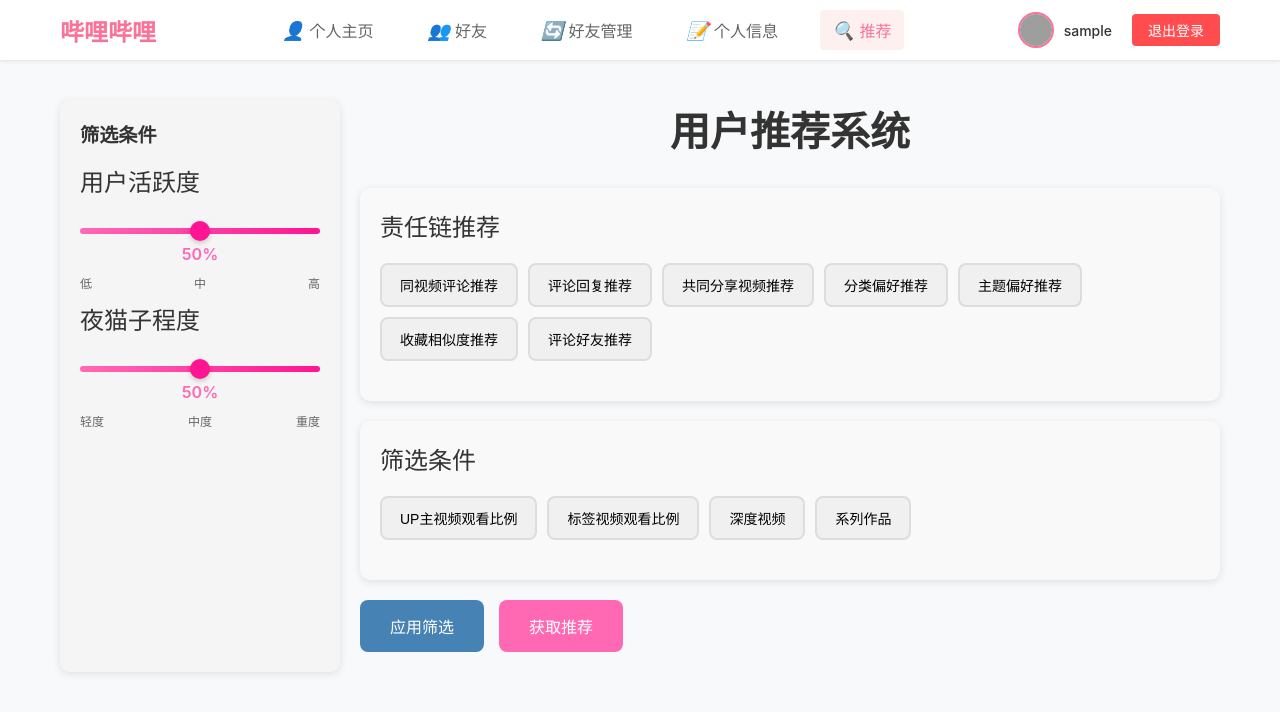
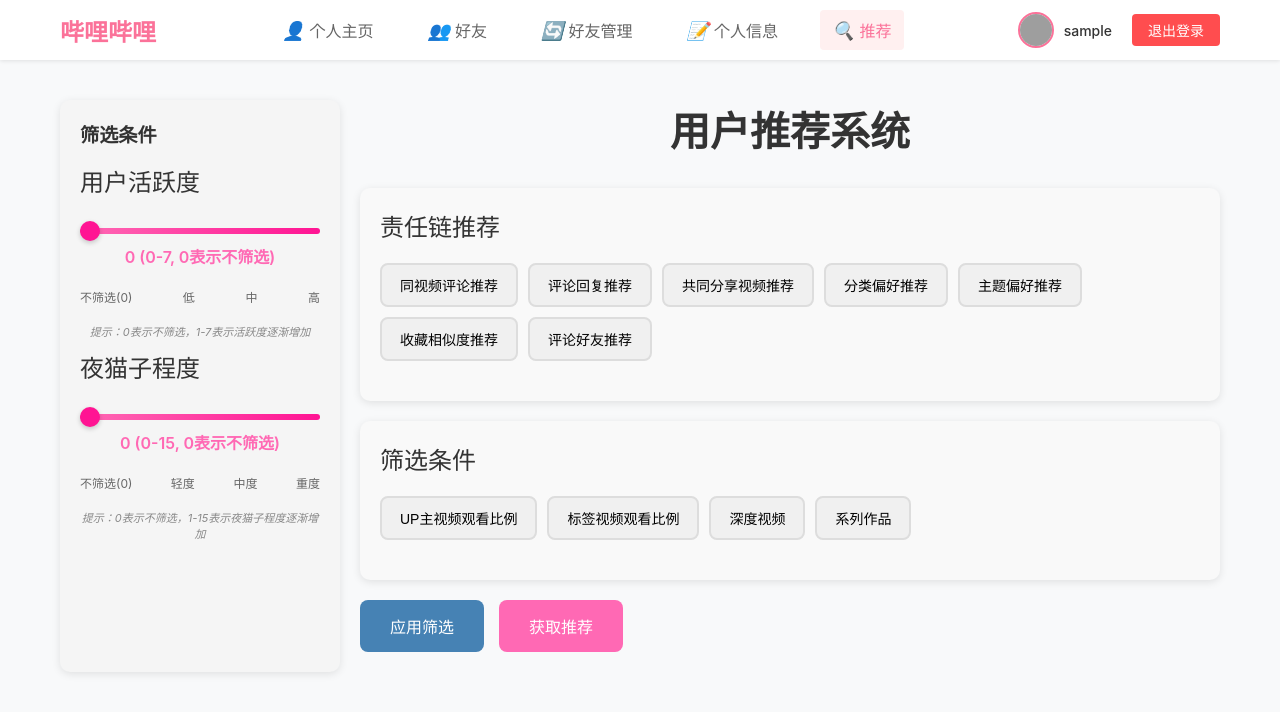
Before and after one commit to lieyanzhuifeng/bilibili_recommend_friend, a Vue app: page /recommendations in a window 1280 px wide. Shown: the top 712 px of the page. Built offline with nearby package versions, Linux system fonts and the light colour scheme; sample sign-in values are in the browser's storage; grey boxes are pictures that could not be loaded.

Commit message:
完成了推荐部分的责任链

```diff
--- a/src/services/api.js
+++ b/src/services/api.js
@@ -254,14 +254,14 @@ export const messageApi = {
 }
 
 export const recommendApi = {
-  // 推荐相关API（按照API2.md文档）
-  coComment: (userId) => get(`/api/recommend/co-comment/${userId}`),
-  reply: (userId) => get(`/api/recommend/reply/${userId}`),
-  sharedVideo: (userId) => get(`/api/recommend/shared-video/${userId}`),
-  category: (userId) => get(`/api/recommend/category/${userId}`),
-  theme: (userId) => get(`/api/recommend/theme/${userId}`),
-  favoriteSimilarity: (userId) => get(`/api/recommend/favorite-similarity/${userId}`),
-  commentFriends: (userId) => get(`/api/recommend/comment-friends/${userId}`)
+  // 推荐相关API（使用责任链筛选，按照API2.md文档）
+  coComment: ({ userId, activity, nightOwl } = {}) => get(`/api/chain/co-comment/${userId}`, { activity, nightOwl }),
+  reply: ({ userId, activity, nightOwl } = {}) => get(`/api/chain/reply/${userId}`, { activity, nightOwl }),
+  sharedVideo: ({ userId, activity, nightOwl } = {}) => get(`/api/chain/shared-video/${userId}`, { activity, nightOwl }),
+  category: ({ userId, activity, nightOwl } = {}) => get(`/api/chain/category/${userId}`, { activity, nightOwl }),
+  theme: ({ userId, activity, nightOwl } = {}) => get(`/api/chain/theme/${userId}`, { activity, nightOwl }),
+  favoriteSimilarity: ({ userId, activity, nightOwl } = {}) => get(`/api/chain/favorite-similarity/${userId}`, { activity, nightOwl }),
+  commentFriends: ({ userId, activity, nightOwl } = {}) => get(`/api/chain/comment-friends/${userId}`, { activity, nightOwl })
 }
 
 export const filterApi = {
--- a/src/views/Recommendations.vue
+++ b/src/views/Recommendations.vue
@@ -10,16 +10,19 @@
             <input
               type="range"
               min="0"
-              max="100"
-              v-model.number="activityLevel"
+              max="7"
+              step="1"
+              v-model.number="activity"
               class="slider-input"
             >
-            <div class="slider-value">{{ activityLevel }}%</div>
+            <div class="slider-value">{{ activity }} (0-7, 0表示不筛选)</div>
             <div class="slider-labels">
+              <span>不筛选(0)</span>
               <span>低</span>
               <span>中</span>
               <span>高</span>
             </div>
+            <div class="slider-tip">提示：0表示不筛选，1-7表示活跃度逐渐增加</div>
           </div>
         </div>
         <div class="sidebar-section">
@@ -28,16 +31,19 @@
             <input
               type="range"
               min="0"
-              max="100"
-              v-model.number="nightOwlLevel"
+              max="15"
+              step="1"
+              v-model.number="nightOwl"
               class="slider-input"
             >
-            <div class="slider-value">{{ nightOwlLevel }}%</div>
+            <div class="slider-value">{{ nightOwl }} (0-15, 0表示不筛选)</div>
             <div class="slider-labels">
+              <span>不筛选(0)</span>
               <span>轻度</span>
               <span>中度</span>
               <span>重度</span>
             </div>
+            <div class="slider-tip">提示：0表示不筛选，1-15表示夜猫子程度逐渐增加</div>
           </div>
         </div>
       </aside>
@@ -448,8 +454,8 @@ const selectedVideos = ref([])
 const selectedSeries = ref([])
 
 // 侧边栏筛选条件（轮轴控制）
-const activityLevel = ref(50) // 初始值设为中间值50%
-const nightOwlLevel = ref(50) // 初始值设为中间值50%
+const activity = ref(0) // 初始值设为0，表示不筛选
+const nightOwl = ref(0) // 初始值设为0，表示不筛选
 
 // 二次筛选结果
 const secondaryFilterResults = ref([])
@@ -618,8 +624,8 @@ async function applyFilter() {
     // 构建筛选参数
     const filterParams = {
       userId: getCurrentUserId(),
-      activityLevel: activityLevel.value,
-      nightOwlLevel: nightOwlLevel.value,
+      activity: activity.value,
+      nightOwl: nightOwl.value,
       filterChain: []
     }
 
@@ -895,9 +901,11 @@ async function fetchRecommendations() {
   message.value = '正在获取推荐用户...'
 
   try {
-    // 构建请求参数
+    // 构建请求参数，包含用户ID和责任链筛选参数
     const params = {
-      userId: getCurrentUserId()
+      userId: getCurrentUserId(),
+      activity: activity.value,
+      nightOwl: nightOwl.value
     }
 
     // 调用责任链推荐API
@@ -929,12 +937,59 @@ async function fetchRecommendations() {
         return
     }
 
-    if (response.success) {
+    // 添加调试信息
+    console.log('API响应:', response)
+    console.log('当前用户ID:', getCurrentUserId())
+    console.log('activity:', activity.value)
+    console.log('nightOwl:', nightOwl.value)
+
+    // 检查响应数据类型
+    console.log('response.data类型:', typeof response.data)
+    console.log('response.data是否为数组:', Array.isArray(response.data))
+
+    // 检查响应结构（处理有success字段和直接返回数组的情况）
+    if (response.success !== undefined) {
+      if (response.success) {
+        console.log('推荐数据:', response.data)
+
+        // 尝试多种方式提取用户数据
+        let userData = response.data || []
+        if (!Array.isArray(userData) && userData.users) {
+          userData = userData.users
+          console.log('从response.data.users提取用户数据:', userData)
+        }
+
+        recommendations.value = userData || []
+      } else {
+        console.log('API请求失败:', response.message)
+        showMessage(response.message || '获取推荐失败', 'error')
+        return
+      }
+    } else if (Array.isArray(response)) {
+      // API直接返回用户数组
+      console.log('API直接返回用户数组:', response)
+      recommendations.value = response || []
+    } else if (Array.isArray(response.data)) {
+      // API返回的是包含data字段的对象，且data是数组
+      console.log('API返回data字段为用户数组:', response.data)
       recommendations.value = response.data || []
-      showMessage('推荐获取成功', 'success')
     } else {
-      showMessage(response.message || '获取推荐失败', 'error')
-    }
+      console.log('API响应格式未知:', response)
+      recommendations.value = []
+      showMessage('获取推荐失败，API响应格式未知', 'error')
+      return
+    }
+
+    console.log('recommendations数组:', recommendations.value)
+    console.log('recommendations数组长度:', recommendations.value.length)
+
+    // 检查第一个用户对象的结构
+    if (recommendations.value.length > 0) {
+      console.log('第一个用户对象:', recommendations.value[0])
+      console.log('用户对象属性:', Object.keys(recommendations.value[0]))
+    }
+
+    showMessage('推荐获取成功', 'success')
   } catch (error) {
     console.error('获取推荐失败:', error)
     showMessage('获取推荐失败，请稍后重试', 'error')
@@ -1670,11 +1725,18 @@ onMounted(() => {
 .slider-labels {
   display: flex;
   justify-content: space-between;
+  margin-top: 10px;
   font-size: 12px;
   color: #666;
 }
 
-/* 响应式设计 */
+.slider-tip {
+  margin-top: 8px;
+  font-size: 11px;
+  color: #888;
+  font-style: italic;
+  text-align: center;
+}/* 响应式设计 */
 @media (max-width: 768px) {
   .main-layout {
     flex-direction: column;
```
